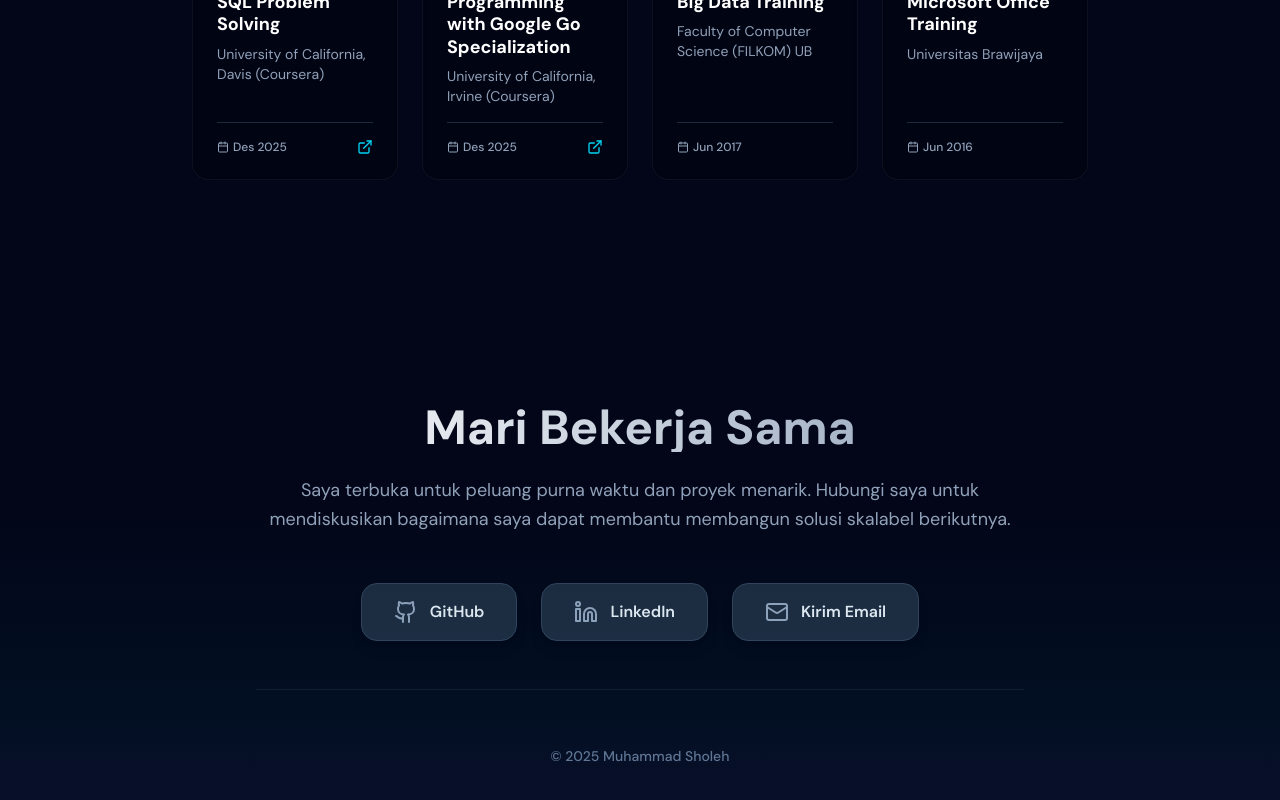
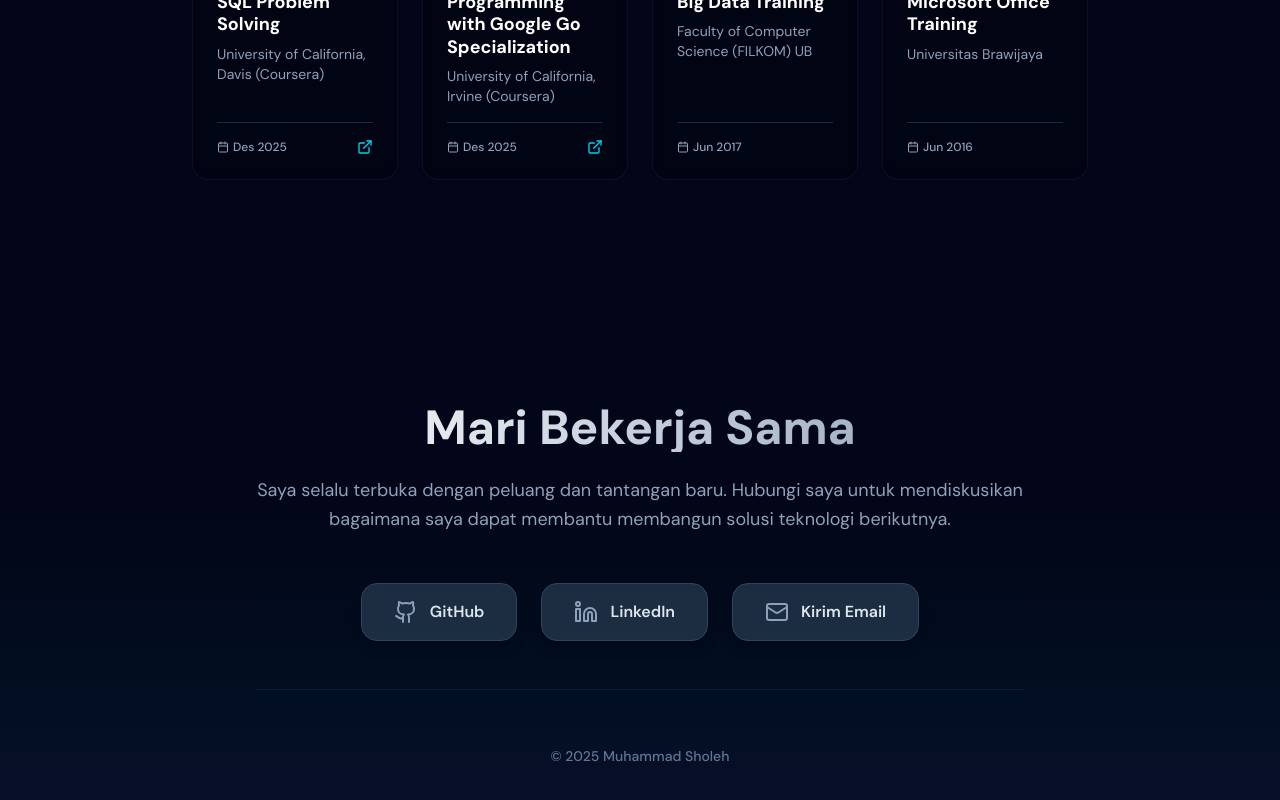
Before and after one commit to Avsholeh/avsholeh.github.io, a React (Vite) app: page / in a window 1280 px wide. Shown: the part 6694-7494 px from the top of the page. Built offline with nearby package versions, Linux system fonts and the light colour scheme.

Commit message:
feat: update contact

```diff
--- a/src/components/Contact.tsx
+++ b/src/components/Contact.tsx
@@ -32,8 +32,8 @@ export default function Contact() {
             Mari Bekerja Sama
           </h2>
           <p className="text-lg text-slate-600 dark:text-slate-400 mb-12 leading-relaxed">
-            Saya terbuka untuk peluang purna waktu dan proyek menarik. Hubungi saya untuk mendiskusikan bagaimana saya
-            dapat membantu membangun solusi skalabel berikutnya.
+            Saya selalu terbuka dengan peluang dan tantangan baru. Hubungi saya untuk mendiskusikan bagaimana saya
+            dapat membantu membangun solusi teknologi berikutnya.
           </p>
 
           <div className="flex flex-col md:flex-row items-center justify-center gap-6">
```
